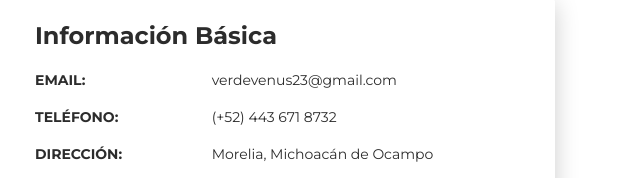
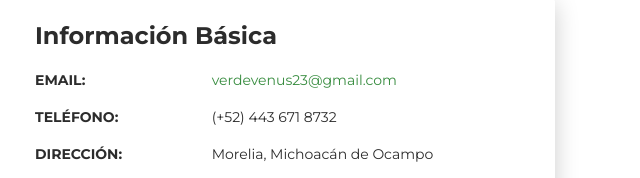
Before and after one commit to bokol-ooch/bokol-ooch.github.io, a plain HTML site: page index.html in a window 1280 px wide. Shown: the part 621-799 px from the top of the page, 640-1280 px from the left. Drawn offline with Linux system fonts and the light colour scheme.

Commit message:
Update index.html

```diff
--- a/index.html
+++ b/index.html
@@ -80,7 +80,7 @@ regresiones, aprendizaje maquina y visualización de datos.</p>
 
             <div class="row mt-3">
               <div class="col-sm-4"><strong class="text-uppercase">Email:</strong></div>
-              <div class="col-sm-8">verdevenus23@gmail.com</div>
+              <div class="col-sm-8"><a href="mailto:verdevenus23@gmail.com">verdevenus23@gmail.com</a></div>
             </div>
             <div class="row mt-3">
               <div class="col-sm-4"><strong class="text-uppercase">Teléfono:</strong></div>
@@ -452,7 +452,7 @@ regresiones, aprendizaje maquina y visualización de datos.</p>
                     <p class="mb-0"><strong>Teléfono</strong></p>
                     <p class="pb-2">(+52)4436718732</p>
                     <p class="mb-0"><strong>Email</strong></p>
-                    <p>verdevenus23@gmail.com</p>
+                    <p><a href="mailto:verdevenus23@gmail.com">verdevenus23@gmail.com</a></p>
                   </div>
                 </div>
               </div>
```
